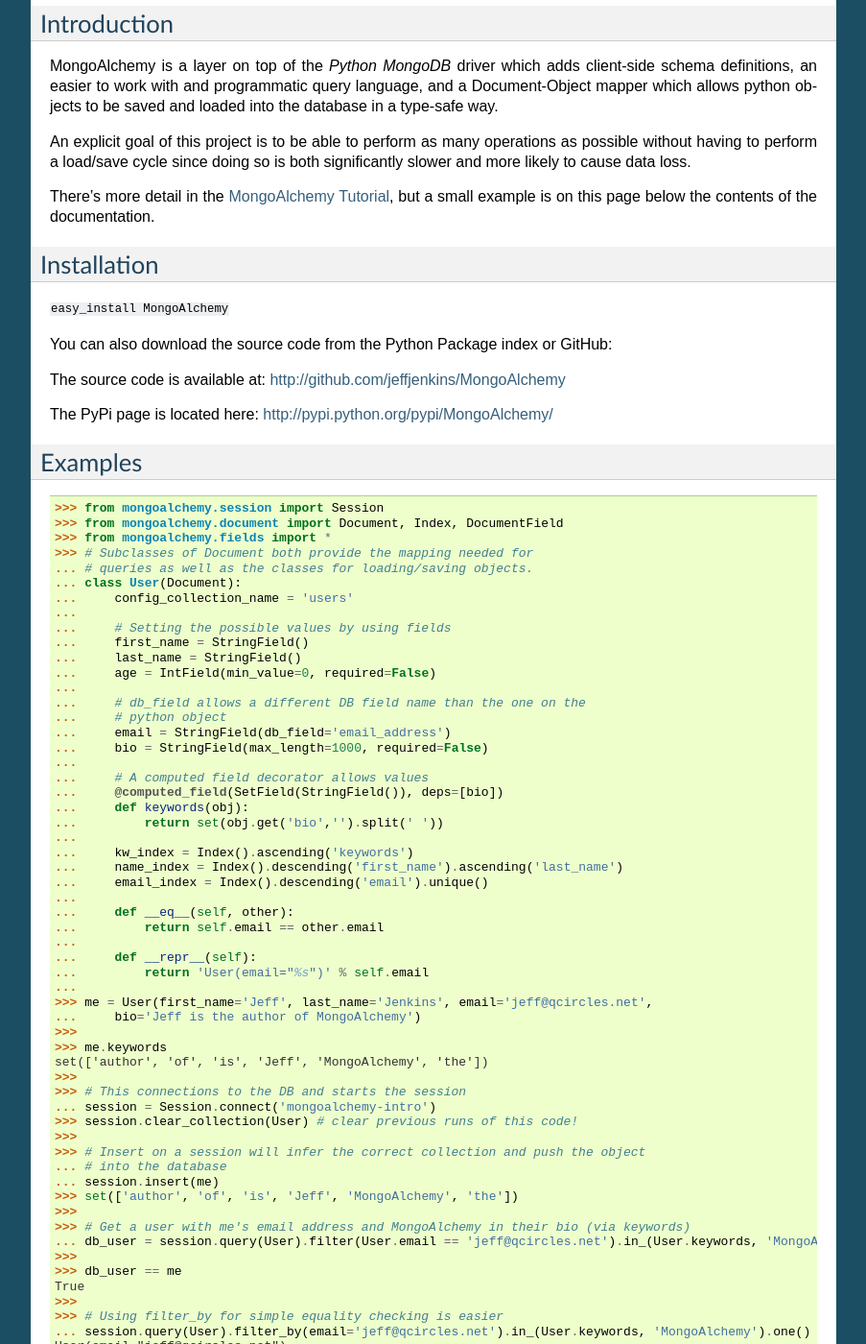
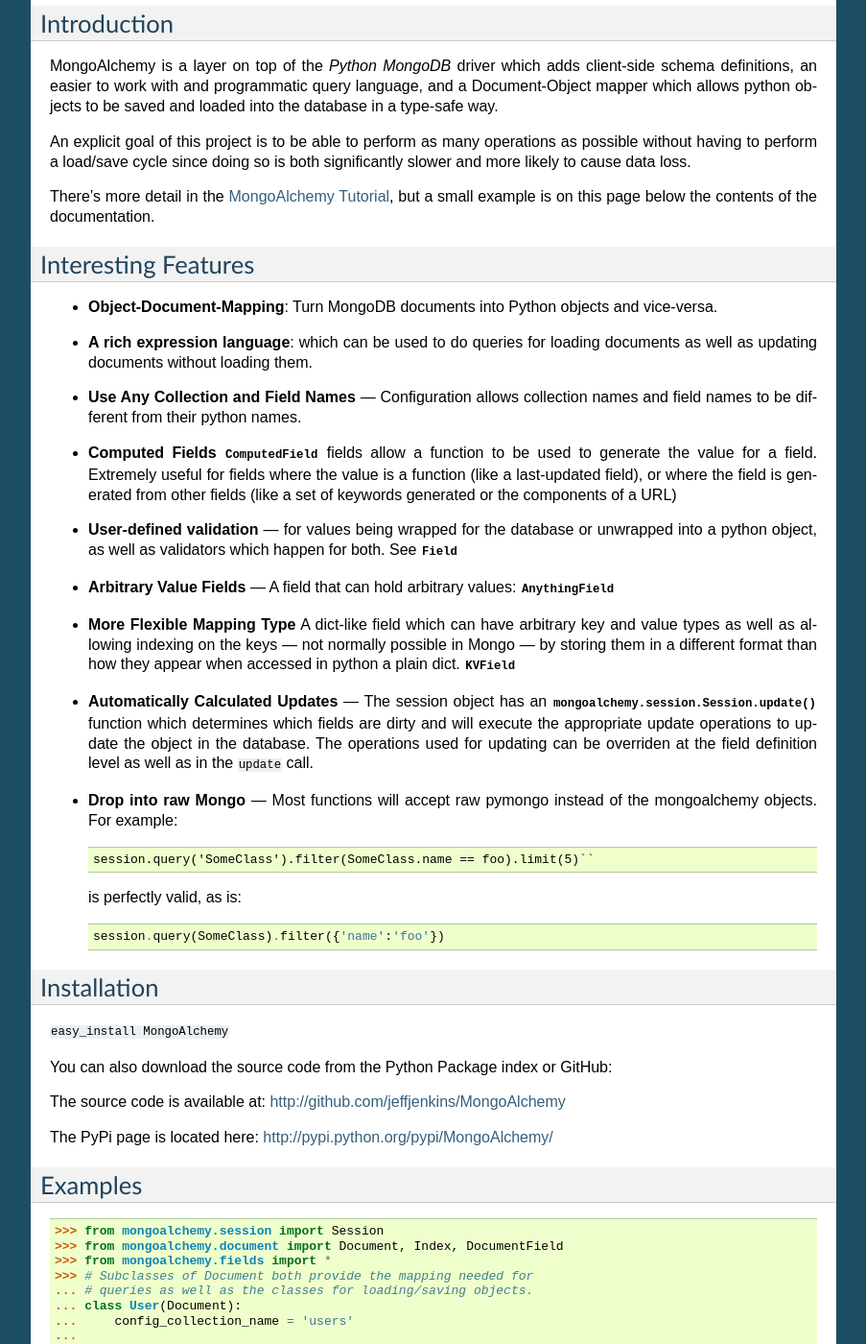
Before and after one commit to dayorbyte/MongoAlchemy, a Sphinx documentation site: the page built from docs/index.txt, in a window 1280 px wide and 1400 px high, scrolled down 437 px. Shown: the whole window at 96% size, without its empty margins (198-1101 px from the left). Built offline with Sphinx 7.4.7, drawn with Linux system fonts in a browser that asks for light colours.

Commit message:
updated documentation for 0.7

```diff
--- a/docs/index.txt
+++ b/docs/index.txt
@@ -31,6 +31,40 @@
 There's more detail in the :doc:`tutorial`, but a small example is on
 this page below the contents of the documentation.
 
+Interesting Features
+-----------------------------
+
+* **Object-Document-Mapping**: Turn MongoDB documents into Python objects and vice-versa.
+* **A rich expression language**: which can be used to do queries for loading documents \
+  as well as updating documents without loading them.
+* **Use Any Collection and Field Names** — Configuration allows collection names and \
+  field names to be different from their python names.
+* **Computed Fields** :class:`~mongoalchemy.fields.ComputedField` fields allow a function \
+  to be used to generate the value for a field.  Extremely useful for fields \
+  where the value is a function (like a last-updated field), or where the \
+  field is generated from other fields (like a set of keywords generated \
+  or the components of a URL)
+* **User-defined validation** — for values being wrapped for the database or unwrapped \
+  into a python object, as well as validators which happen for both.  See :class:`~mongoalchemy.fields.Field` \
+* **Arbitrary Value Fields** — A field that can hold arbitrary values: :class:`~mongoalchemy.fields.AnythingField`
+* **More Flexible Mapping Type** A dict-like field which can have arbitrary key and value types as well as allowing \
+  indexing on the keys — not normally possible in Mongo — by storing them in \
+  a different format than how they appear when accessed in python a plain dict. :class:`~mongoalchemy.fields.KVField`
+* **Automatically Calculated Updates** — The session object has an :func:`mongoalchemy.session.Session.update` function which \
+  determines which fields are dirty and will execute the appropriate update operations to update the object in the database. \
+  The operations used for updating can be overriden at the field definition level as well as in the ``update`` call.
+* **Drop into raw Mongo** — Most functions will accept raw pymongo instead of the mongoalchemy objects.  \
+  For example::
+
+        session.query('SomeClass').filter(SomeClass.name == foo).limit(5)``
+
+  is perfectly valid, as is::
+
+        session.query(SomeClass).filter({'name':'foo'})
+
+
+
+
 
 Installation
 -----------------------------
@@ -42,7 +76,6 @@
 The source code is available at: http://github.com/jeffjenkins/MongoAlchemy
 
 The PyPi page is located here: http://pypi.python.org/pypi/MongoAlchemy/
-
 
 
 Examples
```
Also changed, not shown: docs/tutorial.txt (+15 -4 lines), 16 other files.
